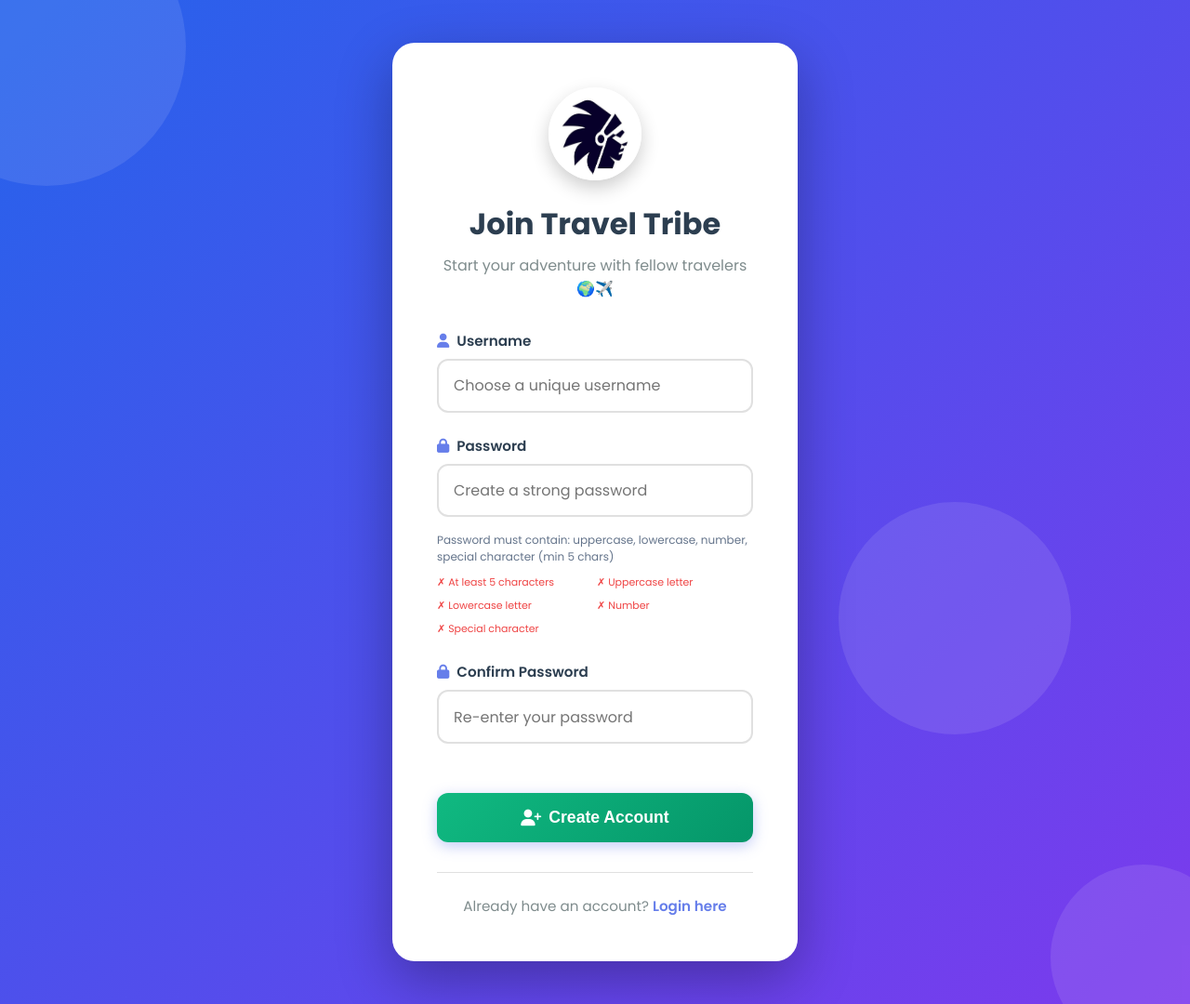
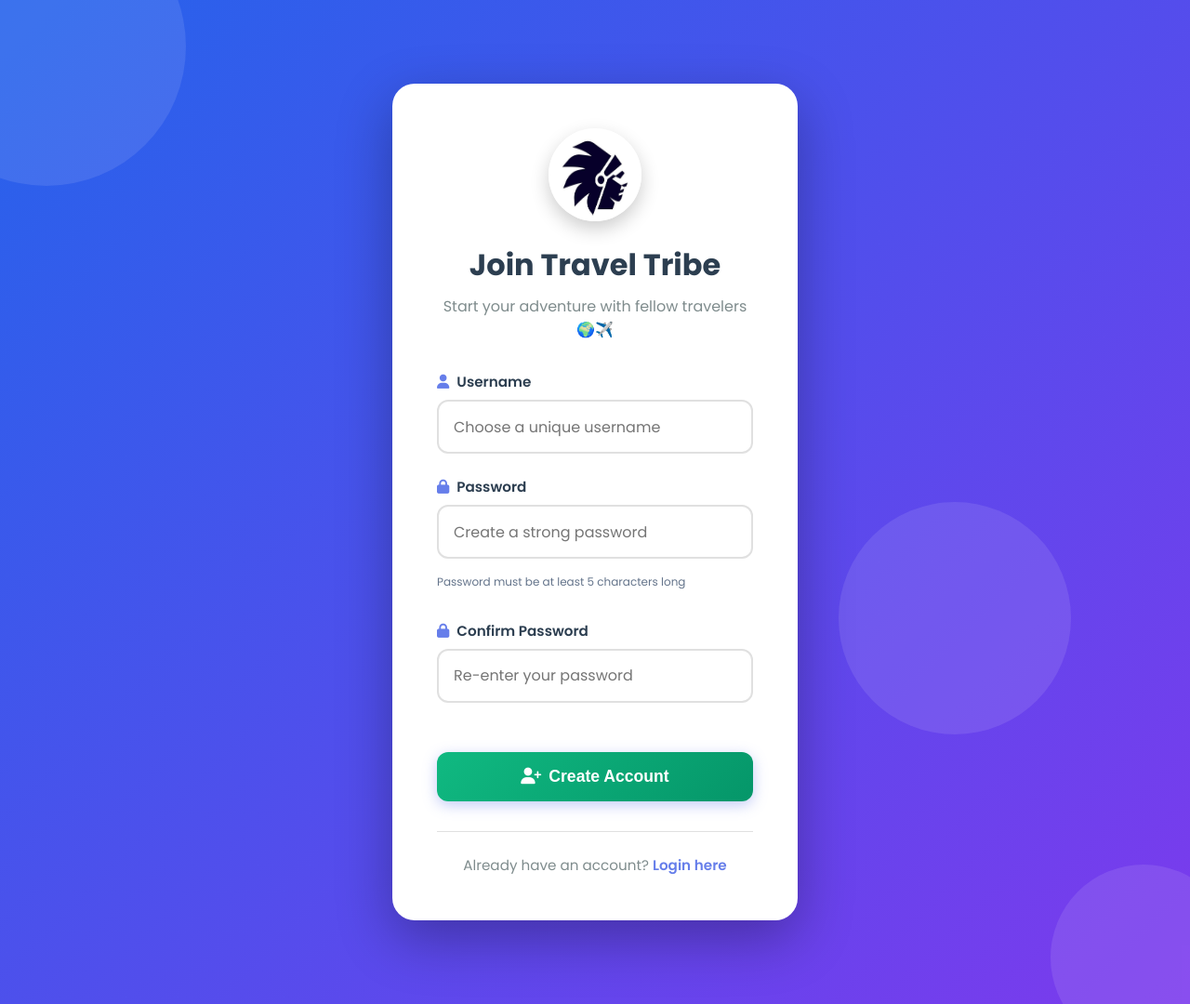
Before and after one commit to Jash107-dev/travel_tribe, a Django app: page /register/ in a window 1280 px wide. Shown: the whole page at 93% size. Run offline with Django 5.2, Linux system fonts and the light colour scheme.

Commit message:
Simplify password validation and add database fix command

```diff
--- a/main/forms.py
+++ b/main/forms.py
@@ -123,25 +123,9 @@ class UserRegisterForm(UserCreationForm):
     def clean_password1(self):
         password = self.cleaned_data.get('password1')
 
+        # Simple validation - just minimum length
         if len(password) < 5:
             raise forms.ValidationError("Password must be at least 5 characters long.")
-
-        # Check for uppercase letter
-        if not any(c.isupper() for c in password):
-            raise forms.ValidationError("Password must contain at least one uppercase letter.")
-
-        # Check for lowercase letter
-        if not any(c.islower() for c in password):
-            raise forms.ValidationError("Password must contain at least one lowercase letter.")
-
-        # Check for digit
-        if not any(c.isdigit() for c in password):
-            raise forms.ValidationError("Password must contain at least one number.")
-
-        # Check for special character
-        special_chars = "!@#$%^&*(),.?\":{}|<>"
-        if not any(c in special_chars for c in password):
-            raise forms.ValidationError("Password must contain at least one special character (!@#$%^&*(),.?\":{}|<>).")
 
         return password
 
--- a/main/templates/main/register.html
+++ b/main/templates/main/register.html
@@ -82,14 +82,7 @@
           </div>
           {% endif %}
           <div class="password-requirements">
-            <small>Password must contain: uppercase, lowercase, number, special character (min 5 chars)</small>
-            <div class="password-strength" id="password-strength">
-              <div class="requirement" id="req-length">✗ At least 5 characters</div>
-              <div class="requirement" id="req-upper">✗ Uppercase letter</div>
-              <div class="requirement" id="req-lower">✗ Lowercase letter</div>
-              <div class="requirement" id="req-number">✗ Number</div>
-              <div class="requirement" id="req-special">✗ Special character</div>
-            </div>
+            <small>Password must be at least 5 characters long</small>
           </div>
         </div>
 
@@ -217,59 +210,7 @@
     }
 
     function validatePassword() {
-      const password = document.getElementById('password1').value;
-
-      // Check length
-      const lengthReq = document.getElementById('req-length');
-      if (password.length >= 5) {
-        lengthReq.textContent = '✓ At least 5 characters';
-        lengthReq.classList.add('valid');
-      } else {
-        lengthReq.textContent = '✗ At least 5 characters';
-        lengthReq.classList.remove('valid');
-      }
-
-      // Check uppercase
-      const upperReq = document.getElementById('req-upper');
-      if (/[A-Z]/.test(password)) {
-        upperReq.textContent = '✓ Uppercase letter';
-        upperReq.classList.add('valid');
-      } else {
-        upperReq.textContent = '✗ Uppercase letter';
-        upperReq.classList.remove('valid');
-      }
-
-      // Check lowercase
-      const lowerReq = document.getElementById('req-lower');
-      if (/[a-z]/.test(password)) {
-        lowerReq.textContent = '✓ Lowercase letter';
-        lowerReq.classList.add('valid');
-      } else {
-        lowerReq.textContent = '✗ Lowercase letter';
-        lowerReq.classList.remove('valid');
-      }
-
-      // Check number
-      const numberReq = document.getElementById('req-number');
-      if (/[0-9]/.test(password)) {
-        numberReq.textContent = '✓ Number';
-        numberReq.classList.add('valid');
-      } else {
-        numberReq.textContent = '✗ Number';
-        numberReq.classList.remove('valid');
-      }
-
-      // Check special character
-      const specialReq = document.getElementById('req-special');
-      if (/[!@#$%^&*(),.?":{}|<>]/.test(password)) {
-        specialReq.textContent = '✓ Special character';
-        specialReq.classList.add('valid');
-      } else {
-        specialReq.textContent = '✗ Special character';
-        specialReq.classList.remove('valid');
-      }
-
-      // Check password match if confirm password has value
+      // Just check password match
       checkPasswordMatch();
     }
 
@@ -301,22 +242,20 @@
       });
     }, 5000);
 
-    // Prevent form submission if password requirements not met
+    // Prevent form submission if passwords don't match
     document.querySelector('.register-form').addEventListener('submit', function(e) {
       const password = document.getElementById('password1').value;
       const password2 = document.getElementById('password2').value;
 
-      // Check all requirements
-      const hasLength = password.length >= 5;
-      const hasUpper = /[A-Z]/.test(password);
-      const hasLower = /[a-z]/.test(password);
-      const hasNumber = /[0-9]/.test(password);
-      const hasSpecial = /[!@#$%^&*(),.?":{}|<>]/.test(password);
-      const passwordsMatch = password === password2;
+      if (password.length < 5) {
+        e.preventDefault();
+        alert('Password must be at least 5 characters long.');
+        return false;
+      }
 
-      if (!hasLength || !hasUpper || !hasLower || !hasNumber || !hasSpecial || !passwordsMatch) {
+      if (password !== password2) {
         e.preventDefault();
-        alert('Please ensure your password meets all requirements and passwords match.');
+        alert('Passwords do not match.');
         return false;
       }
     });
```
Also changed, not shown: main/management/commands/fix_userprofile_table.py (added, +60 -0 lines), travel_tribe/settings.py (+4 -9 lines), 1 other file.
